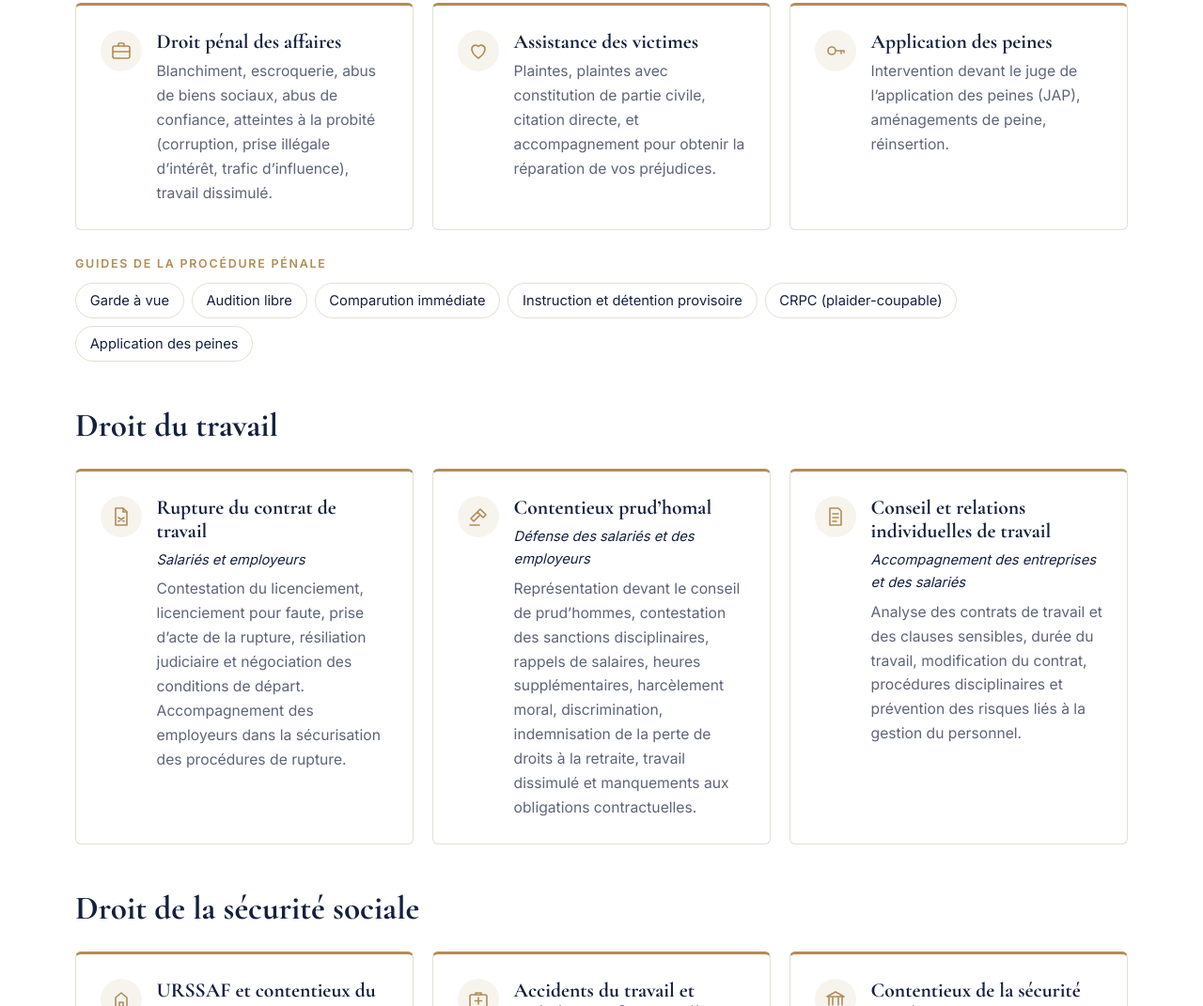
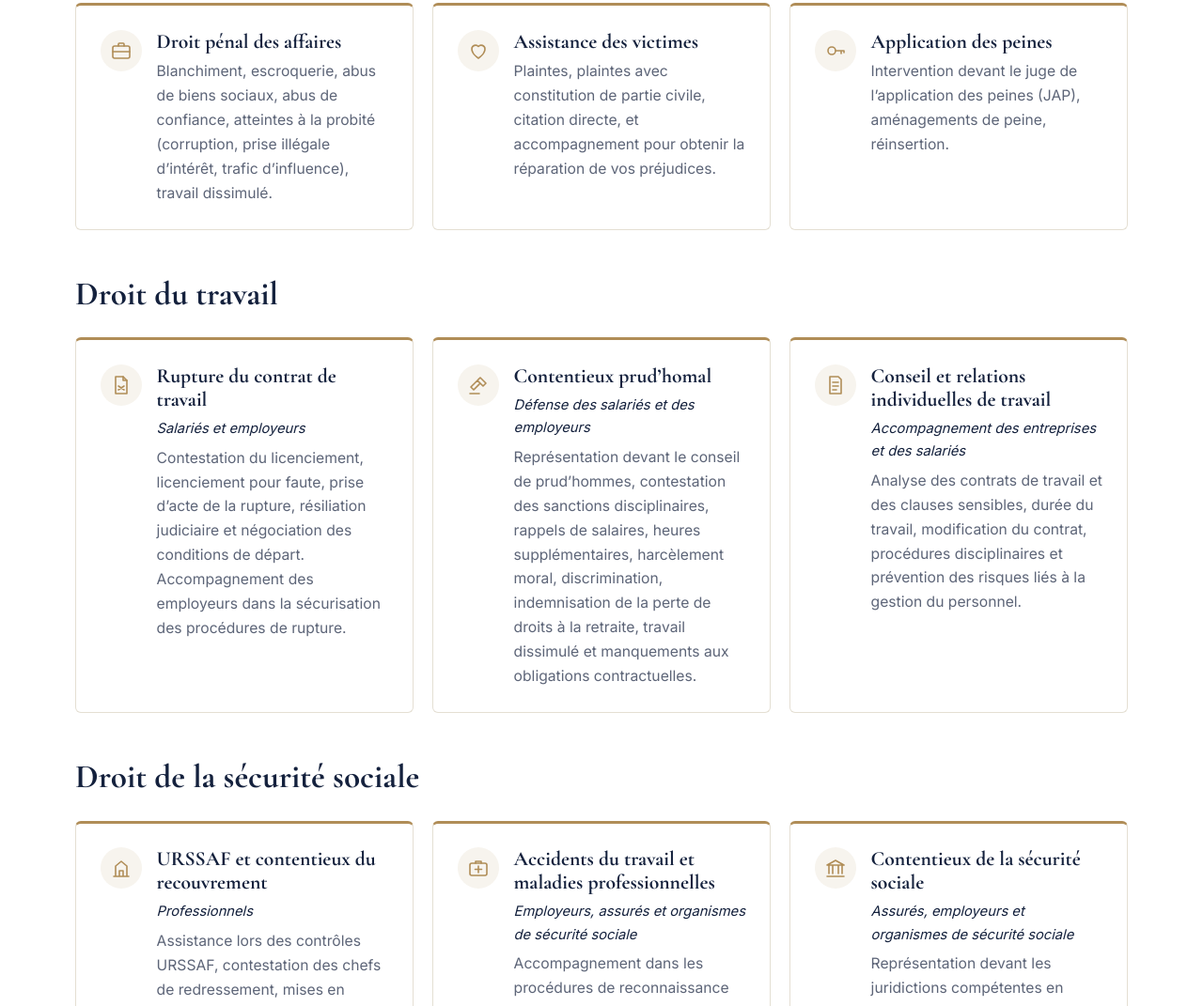
Before and after one commit to chloe-semaan/loick-merle-avocat, a plain HTML site: page index.html in a window 1280 px wide. Shown: the part 2376-3447 px from the top of the page at 94% size. Drawn offline with nearby package versions, Linux system fonts and the light colour scheme.

Commit message:
Retrait de la section Guides de la procédure pénale
Co-Authored-By: Claude Sonnet 5.5 <noreply@anthropic.com>

```diff
--- a/index.html
+++ b/index.html
@@ -93,18 +93,6 @@
           <article class="card"><span class="ico" aria-hidden="true"><svg viewBox="0 0 24 24"><rect x="3" y="7" width="18" height="13" rx="2"/><path d="M9 7V5a1 1 0 011-1h4a1 1 0 011 1v2M3 13h18"/></svg></span><div><h3>Droit pénal des affaires</h3><p>Blanchiment, escroquerie, abus de biens sociaux, abus de confiance, atteintes à la probité (corruption, prise illégale d’intérêt, trafic d’influence), travail dissimulé.</p></div></article>
           <article class="card"><span class="ico" aria-hidden="true"><svg viewBox="0 0 24 24"><path d="M12 20s-7-4.5-7-10a4 4 0 017-2.5A4 4 0 0119 10c0 5.5-7 10-7 10z"/></svg></span><div><h3>Assistance des victimes</h3><p>Plaintes, plaintes avec constitution de partie civile, citation directe, et accompagnement pour obtenir la réparation de vos préjudices.</p></div></article>
           <article class="card"><span class="ico" aria-hidden="true"><svg viewBox="0 0 24 24"><circle cx="8" cy="12" r="4"/><path d="M12 12h9M18 12v3M21 12v2"/></svg></span><div><h3>Application des peines</h3><p>Intervention devant le juge de l’application des peines (JAP), aménagements de peine, réinsertion.</p></div></article>
-        </div>
-
-        <div class="guides-pills">
-          <p class="pills-title">Guides de la procédure pénale</p>
-          <ul>
-          <li><a href="garde-a-vue.html">Garde à vue</a></li>
-          <li><a href="audition-libre.html">Audition libre</a></li>
-          <li><a href="comparution-immediate.html">Comparution immédiate</a></li>
-          <li><a href="detention-provisoire.html">Instruction et détention provisoire</a></li>
-          <li><a href="crpc-plaider-coupable.html">CRPC (plaider-coupable)</a></li>
-          <li><a href="application-des-peines.html">Application des peines</a></li>
-          </ul>
         </div>
 
         <h2 class="h-sub">Droit du travail</h2>
```
